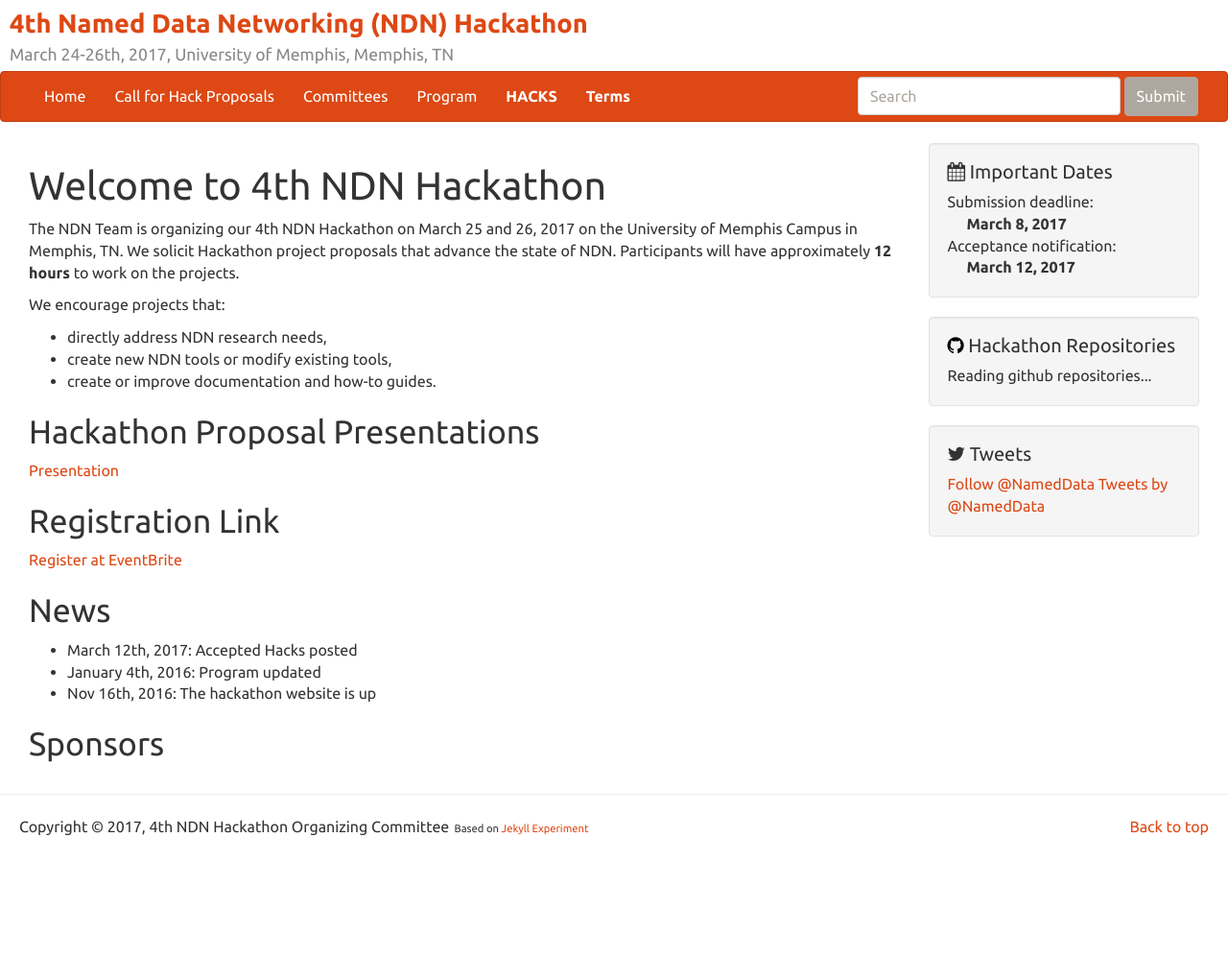
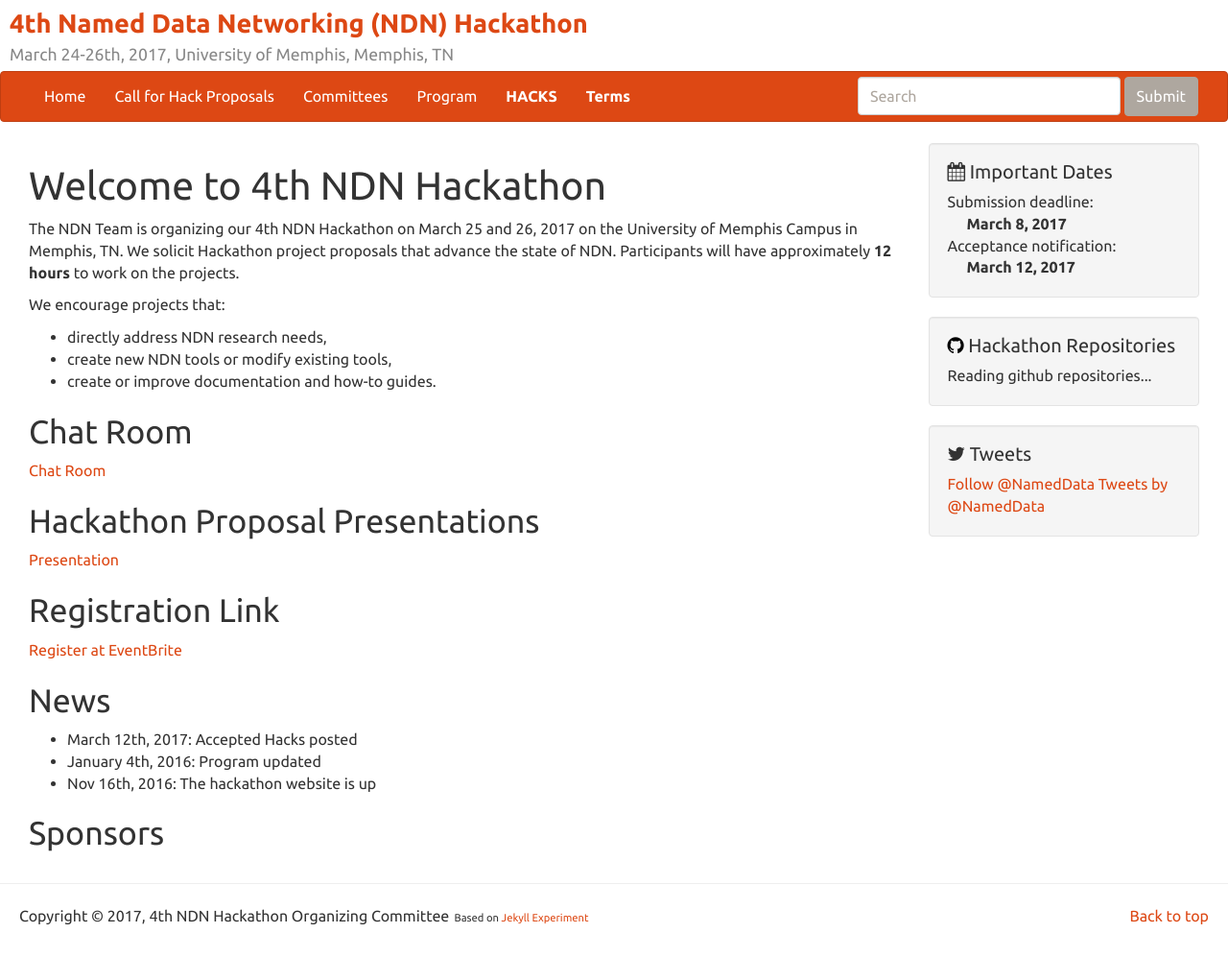
Before and after one commit to 4th-ndn-hackathon/4th-ndn-hackathon, a Jekyll site: the page built from index.md, in a window 1280 px wide. Shown: the whole page at 96% size. Built offline with Jekyll 4.4.1, drawn with Linux system fonts in a browser that asks for light colours; comment, search, counter and statistics services are not loaded; before the commit the page ends 903 px from its top, so only the background shows below that.

Commit message:
add chatroom

```diff
--- a/index.md
+++ b/index.md
@@ -10,6 +10,10 @@ We encourage projects that:
  - directly address NDN research needs,
  - create new NDN tools or modify existing tools,
  - create or improve documentation and how-to guides.
+
+## Chat Room
+
+[Chat Room](https://gitter.im/4th-ndn-hackathon/Lobby)
 
 
 ## Hackathon Proposal Presentations
```
